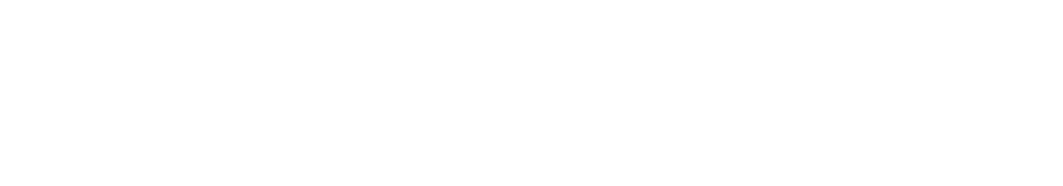
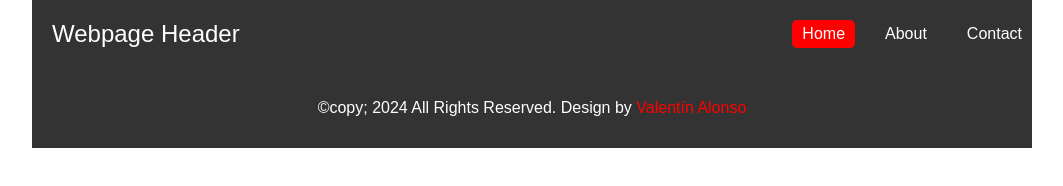
Before and after one commit to valentin-alonso-villar/my_first_web_page, a plain HTML site: page index.html in a window 1280 px wide. Shown: the whole page, without its empty margins (108-1171 px from the left). Drawn offline with Linux system fonts and the light colour scheme.

Commit message:
Adding header and footer in html file, styles are included too

```diff
--- a/index.html
+++ b/index.html
@@ -4,22 +4,105 @@
 	<!-- Basic -->
 	<meta charset="utf-8" />
 	<meta http-equiv="X-UA-Compatible" content="IE=edge" />
-
 	<!-- Mobile Metas -->
 	<meta name="viewport" content="width=device-width, initial-scale=1, shrink-to-fit=no" />
-
 	<!-- Site Metas -->
 	<meta name="keywords" content="" />
 	<meta name="description" content="" />
 	<meta name="author" content="" />
 
 	<title>Fundamentals of Computer Engineering</title>
+	<style>
 
-    <style>
+		body {
+			margin: 0;
+			font-family: Arial, sans-serif;
+			display: flex;
+			flex-direction: column;
+			align-items: center;
+		}
+
+		.container {
+			max-width: 1000px;
+			width: 100%;
+			margin: 0 auto;
+		}
+
+		header {
+			background-color: #333;
+			color: white;
+			padding: 20px 0;
+			text-align: center;
+		}
+
+		.header-content {
+			display: flex;
+			justify-content: space-between;
+			align-items: center;
+		}
+
+		.header-title {
+			font-size: 1.5rem;
+			padding-left: 20px;
+		}
+
+		nav {
+			display: flex;
+			gap: 20px;
+		}
+
+		nav a {
+			color: white;
+			text-decoration: none;
+			font-size: 1rem;
+			padding: 5px 10px;
+			border-radius: 5px;
+			transition: background-color 0.3s;
+		}
+
+		nav a:hover {
+			background-color: #555;
+		}
+
+		nav a.active {
+			background-color: red;
+			color: white;
+		}
+
+		.footer-section {
+			max-width: 1000px;
+			width: 100%;
+			background-color: #333;
+			color: white;
+			text-align: center;
+			padding: 15px 0;
+		}
+
+		.footer-section a {
+			color: red;
+			text-decoration: none;
+		}
+
+		.footer-section a:hover {
+			text-decoration: underline;
+		}
 
 	</style>
 </head>
 <body>
+	<header class="container">
+		<div class="header-content">
+			<div class="header-title">Webpage Header</div>
+			<nav>
+				<a href="#" class="active">Home</a>
+				<a href="#">About</a>
+				<a href="#">Contact</a>
+			</nav>
+		</div>
+	</header>
 
+	<footer class="footer-section">
+		<p>©copy; 2024 All Rights Reserved. Design by <a href="#">Valentín Alonso</a></p>
+	</footer>
 </body>
 </html>
```
Also changed, not shown: 1 other file. Lines whose indentation alone changed are shown as unchanged.
